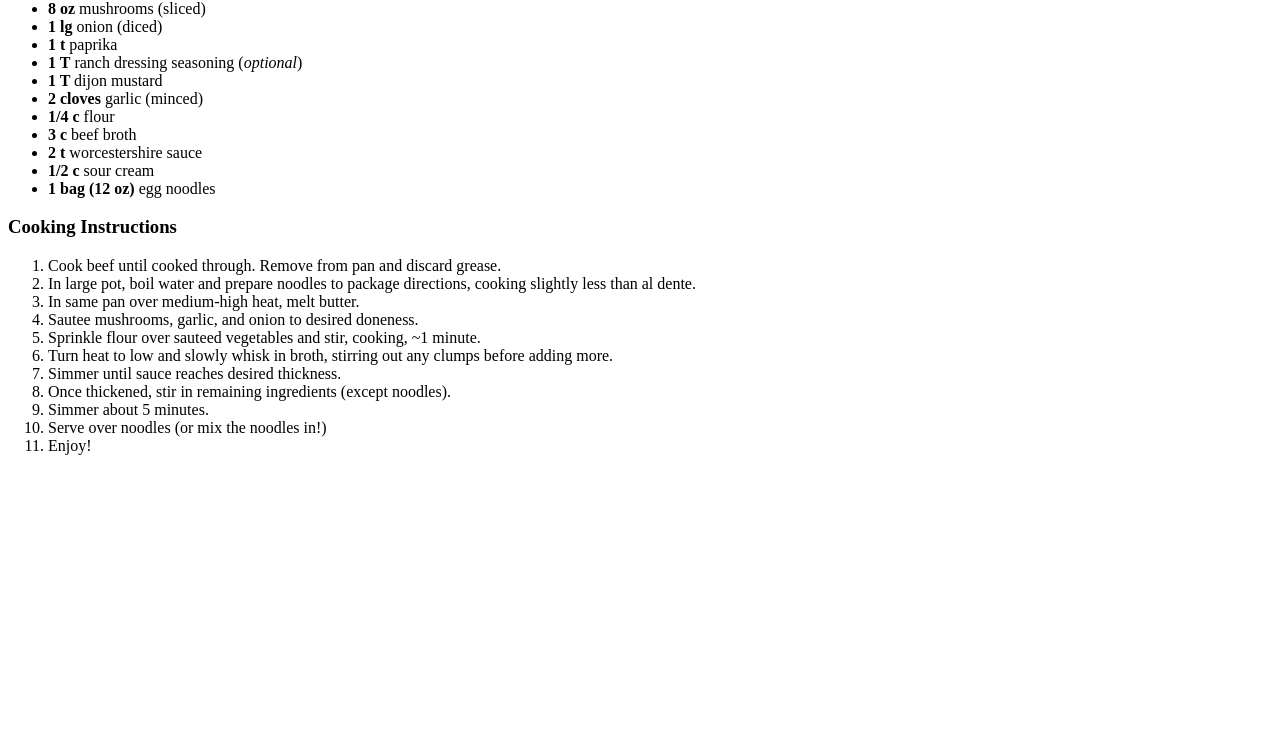
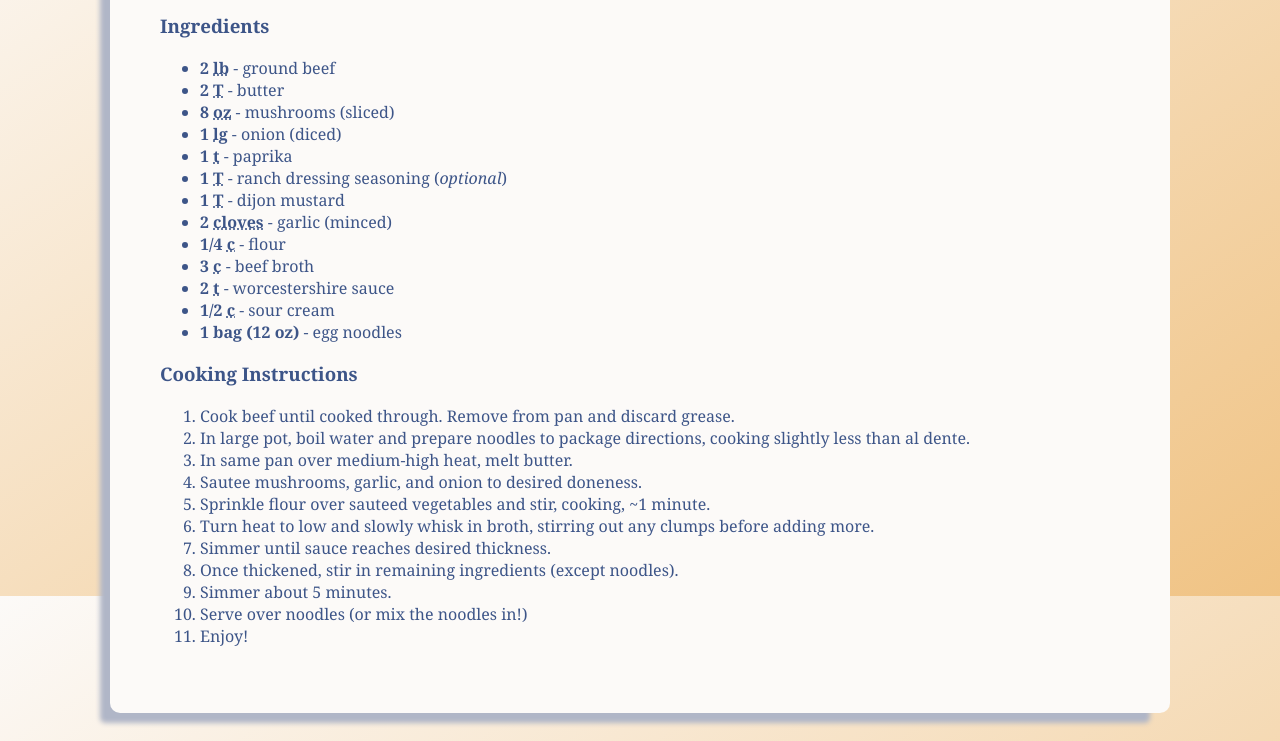
Before and after one commit to amallred/stroganoff, a plain HTML site: page index.html in a window 1280 px wide. Shown: the part 204-945 px from the top of the page. Before the commit the page ends 800 px from the top, so only its background shows below. Drawn offline with Linux system fonts and the light colour scheme.

Commit message:
updated css styling

```diff
--- a/index.html
+++ b/index.html
@@ -7,31 +7,32 @@
     <link rel="stylesheet" href="style.css">
 </head>
 <body>
-    <header><h1>Skill-It | Learn to cook!</h1></header>
     <main>
+        <header><h1>Skill-It | Learn to cook!</h1></header>
         <h2>Stroganoff</h2>
         <section>
             <h3>Ingredients</h3>
             <ul>
-                <li><span class="measurement">2 lb</span> ground beef</li>
-                <li><span class="measurement">2 T</span> butter</li>
-                <li><span class="measurement">8 oz</span> mushrooms (<span class="cutType slice">sliced</span>)</li>
-                <li><span class="measurement">1 lg</span> onion (<span class="cutType dice">diced</span>)</li>
-                <li><span class="measurement">1 t</span> paprika</li>
-                <li><span class="measurement">1 T</span> ranch dressing seasoning (<em>optional</em>)</li>
-                <li><span class="measurement">1 T </span>dijon mustard</li>
-                <li><span class="measurement">2 cloves</span> garlic (<span class="cutType mince">minced</span>)</li>
-                <li><span class="measurement">1/4 c</span> flour</li>
-                <li><span class="measurement">3 c</span> beef broth</li>
-                <li><span class="measurement">2 t</span> worcestershire sauce</li>
-                <li><span class="measurement">1/2 c</span> sour cream</li>
-                <li><span class="measurement">1 bag (12 oz)</span> egg noodles</li>
+                <li><span class="measurement">2 <abbr title="pound">lb</abbr></span>  -  ground beef</li>
+
+                <li><span class="measurement">2 <abbr title="Tablespoon">T</abbr></span>  -  butter</li>
+                <li><span class="measurement">8 <abbr title="ounce">oz</abbr></span>  -  mushrooms (<span class="cutType slice">sliced</span>)</li>
+                <li><span class="measurement">1 <abbr title="large">lg</abbr></span>  -  onion (<span class="cutType dice">diced</span>)</li>
+                <li><span class="measurement">1 <abbr title="teaspoon">t</abbr></span>  -  paprika</li>
+                <li><span class="measurement">1 <abbr title="Tablespoon">T</abbr></span>  -  ranch dressing seasoning (<em>optional</em>)</li>
+                <li><span class="measurement">1 <abbr title="Tablespoon">T</abbr></span>  -  dijon mustard</li>
+                <li><span class="measurement">2 <abbr title="cloves">cloves</abbr></span>  -  garlic (<span class="cutType mince">minced</span>)</li>
+                <li><span class="measurement">1/4 <abbr title="cup">c</abbr></span>  -  flour</li>
+                <li><span class="measurement">3 <abbr title="cup">c</abbr></span>  -  beef broth</li>
+                <li><span class="measurement">2 <abbr title="teaspoon">t</abbr></span>  -  worcestershire sauce</li>
+                <li><span class="measurement">1/2 <abbr title="cup">c</abbr></span>  -  sour cream</li>
+                <li><span class="measurement">1 bag (12 oz)</span>  -  egg noodles</li>
             </ul><class="measurement">
         </section>
         <section>
             <h3>Cooking Instructions</h3>
             <ol>
-                <li>Cook beef until cooked through. Remove from pan and discard grease.</li>
+                <li>Cook beef until cooked through. Remove from pan and <span class="discardGrease">discard grease</span>.</li>
                 <li>In large pot, boil water and prepare noodles to package directions, cooking slightly less than al dente.</li>
                 <li>In same pan over medium-high heat, melt butter.</li>
                 <li>Sautee mushrooms, garlic, and onion to desired doneness.</li>
--- a/style.css
+++ b/style.css
@@ -1,4 +1,42 @@
+:root{
+    --primary: #3d5588;
+    --secondary: #9DC3B3;
+    --accent1: #F0C384;
+    --accent2: #C86F93;
+    --light: #fcfaf8;
+    --shade: #b0b6c7;
+}
+body {
+    background-color: var(--light);
+    background: linear-gradient(to bottom right, var(--light), var(--accent1));
+    background-attachment: fixed;
+    color: var(--primary);
+    display: flex;
+    justify-content: center;
+    font-family: Georgia;
+}
+
+main {
+    background: var(--light);
+    width: 75vw;
+    display: inline-block;
+    margin: 20px;
+    padding: 50px;
+    border-radius: 10px;
+    box-shadow: -15px 15px 5px -5px var(--shade);
+}
+
+
+
+/* "container" */
+
+
 .measurement {
-    /* color: blue; */
+    color: var(--primary);
     font-weight: bold;
 }
+
+abbr:hover {
+    cursor: pointer;
+    color: var(--secondary);
+}
```
Also changed, not shown: 1 other file.
